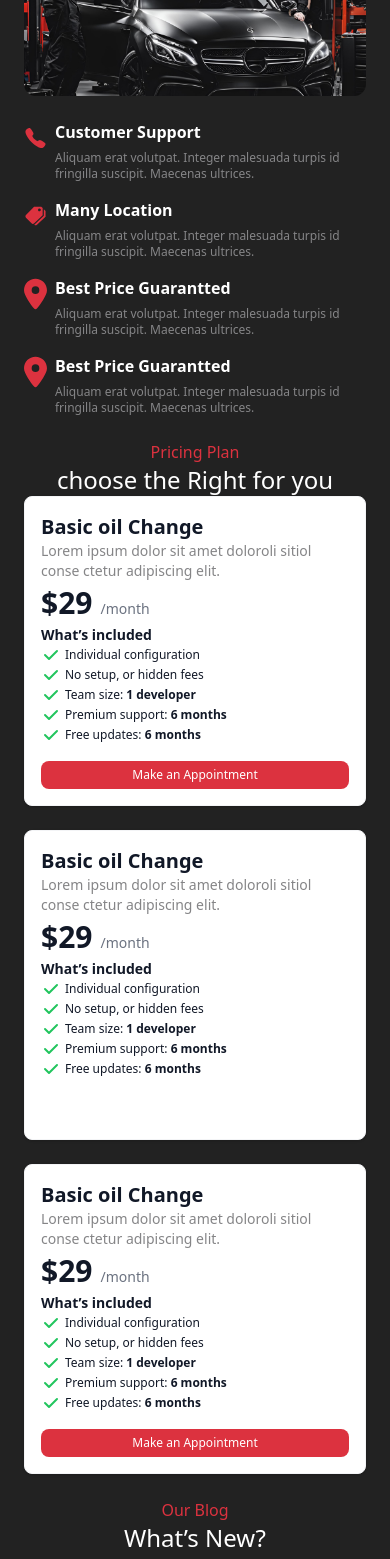
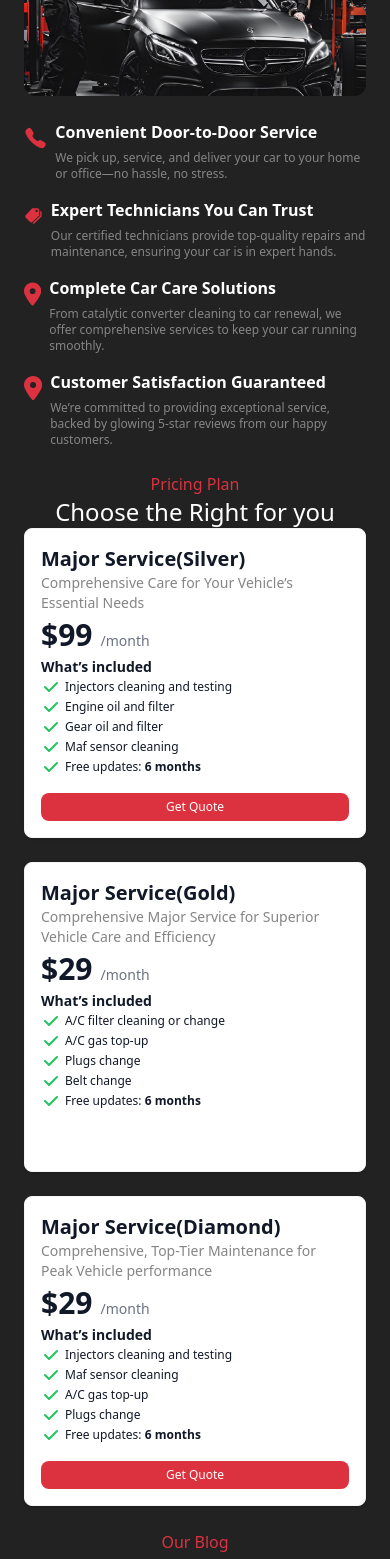
Before and after one commit to obsidiansixdevelopment/car-service, a Next.js app: page / in a window 390 px wide. Shown: the part 1680-3239 px from the top of the page. Built offline with nearby package versions, Linux system fonts and the light colour scheme.

Commit message:
content-change

```diff
--- a/src/pages/components/price-plan.jsx
+++ b/src/pages/components/price-plan.jsx
@@ -4,16 +4,17 @@ import HeadSubhead from './head-subhead'
 const PricePlan = () => {
   return (
     <div className="px-4 mx-auto max-w-screen-xl lg:px-6">
-          <HeadSubhead name={'Pricing Plan'} subname={'choose the Right for you'} />
+      <HeadSubhead name={'Pricing Plan'} subname={'Choose the Right for you'} />
       <div className=" grid md:grid-cols-3 sm:grid-cols-2 grid-cols-1 gap-6 xl:gap-10 lg:space-y-0 xl:px-0 px-2 md:mt-20">
         {/* Pricing Card */}
         <div className="flex flex-col p-4 mx-auto max-w-lg text-start text-gray-900 bg-white rounded-lg border border-gray-100 shadow dark:border-gray-600 xl:p-8 dark:bg-white dark:text-[#222222]">
-            <h3 className="md:mb-4 sm:mb-2 md:text-2xl text-xl font-semibold">Basic oil Change</h3>
+          <h3 className="md:mb-4 sm:mb-2 md:text-2xl text-xl font-semibold">Major Service(Silver)
+          </h3>
           <p className="font-normal text-[#858587] md:text-lg sm:text-base text-sm dark:text-gray-400">
-            Lorem ipsum dolor sit amet doloroli sitiol conse ctetur adipiscing elit.
+            Comprehensive Care for Your Vehicle’s Essential Needs
           </p>
           <div className="flex items-baseline md:my-4 sm:my-2 my-1">
-              <span className="mr-2 md:text-5xl sm:text-4xl text-3xl font-extrabold">$29</span>
+            <span className="mr-2 md:text-5xl sm:text-4xl text-3xl font-extrabold">$99</span>
             <span className="text-gray-500 dark:text-gray-400 md:text-base text-sm">/month</span>
           </div>
           <p className="md:text-lg sm:text-base text-sm font-bold">What’s included</p>
@@ -33,7 +34,8 @@ const PricePlan = () => {
                   clipRule="evenodd"
                 />
               </svg>
-                <span>Individual configuration</span>
+              <span>Injectors cleaning and testing
+              </span>
             </li>
             <li className="flex items-center md:space-x-3 space-x-1 md:text-base sm:text-sm text-xs">
               {/* Icon */}
@@ -49,24 +51,7 @@ const PricePlan = () => {
                   clipRule="evenodd"
                 />
               </svg>
-                <span>No setup, or hidden fees</span>
-              </li>
-              <li className="flex items-center md:space-x-3 space-x-1 md:text-base sm:text-sm text-xs">
-                {/* Icon */}
-                <svg
-                  className="flex-shrink-0 w-5 h-5 text-green-500 dark:text-green-400"
-                  fill="currentColor"
-                  viewBox="0 0 20 20"
-                  xmlns="http://www.w3.org/2000/svg"
-                >
-                  <path
-                    fillRule="evenodd"
-                    d="M16.707 5.293a1 1 0 010 1.414l-8 8a1 1 0 01-1.414 0l-4-4a1 1 0 011.414-1.414L8 12.586l7.293-7.293a1 1 0 011.414 0z"
-                    clipRule="evenodd"
-                  />
-                </svg>
-                <span>
-                  Team size: <span className="font-semibold">1 developer</span>
+              <span>Engine oil and filter
               </span>
             </li>
             <li className="flex items-center md:space-x-3 space-x-1 md:text-base sm:text-sm text-xs">
@@ -84,7 +69,25 @@ const PricePlan = () => {
                 />
               </svg>
               <span>
-                  Premium support: <span className="font-semibold">6 months</span>
+                Gear oil and filter
+              </span>
+            </li>
+            <li className="flex items-center md:space-x-3 space-x-1 md:text-base sm:text-sm text-xs">
+              {/* Icon */}
+              <svg
+                className="flex-shrink-0 w-5 h-5 text-green-500 dark:text-green-400"
+                fill="currentColor"
+                viewBox="0 0 20 20"
+                xmlns="http://www.w3.org/2000/svg"
+              >
+                <path
+                  fillRule="evenodd"
+                  d="M16.707 5.293a1 1 0 010 1.414l-8 8a1 1 0 01-1.414 0l-4-4a1 1 0 011.414-1.414L8 12.586l7.293-7.293a1 1 0 011.414 0z"
+                  clipRule="evenodd"
+                />
+              </svg>
+              <span>
+                Maf sensor cleaning
               </span>
             </li>
             <li className="flex items-center md:space-x-3 space-x-1 md:text-base sm:text-sm text-xs">
@@ -110,14 +113,15 @@ const PricePlan = () => {
             href="#"
             className="text-white bg-primary-600 hover:bg-primary-700 focus:ring-4 focus:ring-primary-200 font-medium rounded-lg text-xs md:px-5 sm:px-3 px-2 md:py-2.5 py-1.5 text-center dark:text-white  dark:focus:ring-primary-900 bg-primary-main md:text-sm"
           >
-            Make an Appointment
+            Get Quote
           </a>
         </div>
         <div className="relative">
           <div className="md:absolute bottom-10 flex flex-col p-4 mx-auto max-w-lg text-start text-gray-900 bg-white rounded-lg border border-gray-100 shadow dark:border-gray-600 xl:p-8 dark:bg-primary-main dark:text-white ">
-                <h3 className="md:mb-4 sm:mb-2 md:text-2xl text-xl font-semibold">Basic oil Change</h3>
+            <h3 className="md:mb-4 sm:mb-2 md:text-2xl text-xl font-semibold">Major Service(Gold)
+            </h3>
             <p className="font-normal text-[#858587] md:text-lg sm:text-base text-sm dark:text-gray-400">
-                Lorem ipsum dolor sit amet doloroli sitiol conse ctetur adipiscing elit.
+            Comprehensive Major Service for Superior Vehicle Care and Efficiency
             </p>
             <div className="flex items-baseline md:my-4 sm:my-2 my-1">
               <span className="mr-2 md:text-5xl sm:text-4xl text-3xl font-extrabold">$29</span>
@@ -140,7 +144,8 @@ const PricePlan = () => {
                     clipRule="evenodd"
                   />
                 </svg>
-                    <span>Individual configuration</span>
+                <span>A/C filter cleaning or change
+                </span>
               </li>
               <li className="flex items-center md:space-x-3 space-x-1 md:text-base sm:text-sm text-xs">
                 {/* Icon */}
@@ -156,24 +161,7 @@ const PricePlan = () => {
                     clipRule="evenodd"
                   />
                 </svg>
-                    <span>No setup, or hidden fees</span>
-                </li>
-                <li className="flex items-center md:space-x-3 space-x-1 md:text-base sm:text-sm text-xs">
-                    {/* Icon */}
-                    <svg
-                    className="flex-shrink-0 w-5 h-5 text-green-500 dark:text-green-400"
-                    fill="currentColor"
-                    viewBox="0 0 20 20"
-                    xmlns="http://www.w3.org/2000/svg"
-                    >
-                    <path
-                        fillRule="evenodd"
-                        d="M16.707 5.293a1 1 0 010 1.414l-8 8a1 1 0 01-1.414 0l-4-4a1 1 0 011.414-1.414L8 12.586l7.293-7.293a1 1 0 011.414 0z"
-                        clipRule="evenodd"
-                    />
-                    </svg>
-                    <span>
-                    Team size: <span className="font-semibold">1 developer</span>
+                <span>A/C gas top-up
                 </span>
               </li>
               <li className="flex items-center md:space-x-3 space-x-1 md:text-base sm:text-sm text-xs">
@@ -191,7 +179,25 @@ const PricePlan = () => {
                   />
                 </svg>
                 <span>
-                    Premium support: <span className="font-semibold">6 months</span>
+                Plugs change
+                </span>
+              </li>
+              <li className="flex items-center md:space-x-3 space-x-1 md:text-base sm:text-sm text-xs">
+                {/* Icon */}
+                <svg
+                  className="flex-shrink-0 w-5 h-5 text-green-500 dark:text-green-400"
+                  fill="currentColor"
+                  viewBox="0 0 20 20"
+                  xmlns="http://www.w3.org/2000/svg"
+                >
+                  <path
+                    fillRule="evenodd"
+                    d="M16.707 5.293a1 1 0 010 1.414l-8 8a1 1 0 01-1.414 0l-4-4a1 1 0 011.414-1.414L8 12.586l7.293-7.293a1 1 0 011.414 0z"
+                    clipRule="evenodd"
+                  />
+                </svg>
+                <span>
+                Belt change
                 </span>
               </li>
               <li className="flex items-center md:space-x-3 space-x-1 md:text-base sm:text-sm text-xs">
@@ -217,15 +223,16 @@ const PricePlan = () => {
               href="#"
               className="text-white bg-primary-600 hover:bg-primary-700 focus:ring-4 focus:ring-primary-200 font-medium rounded-lg text-xs md:px-5 sm:px-3 px-2 md:py-2.5 py-1.5 text-center dark:text-primary-main  dark:focus:ring-primary-900 bg-white md:text-sm"
             >
-                Make an Appointment
+              Get Quote
             </a>
           </div>
 
         </div>
         <div className="flex flex-col p-4 mx-auto max-w-lg text-start text-gray-900 bg-white rounded-lg border border-gray-100 shadow dark:border-gray-600 xl:p-8 dark:bg-white dark:text-[#222222]">
-            <h3 className="md:mb-4 sm:mb-2 md:text-2xl text-xl font-semibold">Basic oil Change</h3>
+          <h3 className="md:mb-4 sm:mb-2 md:text-2xl text-xl font-semibold">Major Service(Diamond)
+          </h3>
           <p className="font-normal text-[#858587] md:text-lg sm:text-base text-sm dark:text-gray-400">
-            Lorem ipsum dolor sit amet doloroli sitiol conse ctetur adipiscing elit.
+          Comprehensive, Top-Tier Maintenance for Peak Vehicle performance
           </p>
           <div className="flex items-baseline md:my-4 sm:my-2 my-1">
             <span className="mr-2 md:text-5xl sm:text-4xl text-3xl font-extrabold">$29</span>
@@ -248,7 +255,8 @@ const PricePlan = () => {
                   clipRule="evenodd"
                 />
               </svg>
-                <span>Individual configuration</span>
+              <span>Injectors cleaning and testing
+              </span>
             </li>
             <li className="flex items-center md:space-x-3 space-x-1 md:text-base sm:text-sm text-xs">
               {/* Icon */}
@@ -264,24 +272,7 @@ const PricePlan = () => {
                   clipRule="evenodd"
                 />
               </svg>
-                <span>No setup, or hidden fees</span>
-              </li>
-              <li className="flex items-center md:space-x-3 space-x-1 md:text-base sm:text-sm text-xs">
-                {/* Icon */}
-                <svg
-                  className="flex-shrink-0 w-5 h-5 text-green-500 dark:text-green-400"
-                  fill="currentColor"
-                  viewBox="0 0 20 20"
-                  xmlns="http://www.w3.org/2000/svg"
-                >
-                  <path
-                    fillRule="evenodd"
-                    d="M16.707 5.293a1 1 0 010 1.414l-8 8a1 1 0 01-1.414 0l-4-4a1 1 0 011.414-1.414L8 12.586l7.293-7.293a1 1 0 011.414 0z"
-                    clipRule="evenodd"
-                  />
-                </svg>
-                <span>
-                  Team size: <span className="font-semibold">1 developer</span>
+              <span>Maf sensor cleaning
               </span>
             </li>
             <li className="flex items-center md:space-x-3 space-x-1 md:text-base sm:text-sm text-xs">
@@ -299,7 +290,25 @@ const PricePlan = () => {
                 />
               </svg>
               <span>
-                  Premium support: <span className="font-semibold">6 months</span>
+              A/C gas top-up
+              </span>
+            </li>
+            <li className="flex items-center md:space-x-3 space-x-1 md:text-base sm:text-sm text-xs">
+              {/* Icon */}
+              <svg
+                className="flex-shrink-0 w-5 h-5 text-green-500 dark:text-green-400"
+                fill="currentColor"
+                viewBox="0 0 20 20"
+                xmlns="http://www.w3.org/2000/svg"
+              >
+                <path
+                  fillRule="evenodd"
+                  d="M16.707 5.293a1 1 0 010 1.414l-8 8a1 1 0 01-1.414 0l-4-4a1 1 0 011.414-1.414L8 12.586l7.293-7.293a1 1 0 011.414 0z"
+                  clipRule="evenodd"
+                />
+              </svg>
+              <span>
+              Plugs change
               </span>
             </li>
             <li className="flex items-center md:space-x-3 space-x-1 md:text-base sm:text-sm text-xs">
@@ -325,7 +334,7 @@ const PricePlan = () => {
             href="#"
             className="text-white bg-primary-600 hover:bg-primary-700 focus:ring-4 focus:ring-primary-200 font-medium rounded-lg text-xs md:px-5 sm:px-3 px-2 md:py-2.5 py-1.5 text-center dark:text-white  dark:focus:ring-primary-900 bg-primary-main md:text-sm"
           >
-            Make an Appointment
+            Get Quote
           </a>
         </div>
       </div>
--- a/src/pages/components/why-choose.jsx
+++ b/src/pages/components/why-choose.jsx
@@ -17,29 +17,36 @@ const WhyChoose = () => {
                 <div className="flex md:gap-6 sm:gap-4 gap-2">
                     <IoCall className="text-4xl sm:bg-white text-primary-main md:p-2 rounded-lg" />
                     <div>
-                        <p className="md:text-2xl sm:text-xl text-base font-semibold">Customer Support</p>
-                        <p className="text-[#858587] mt-1.5 md:text-base sm:text-sm text-xs">Aliquam erat volutpat. Integer malesuada turpis id fringilla suscipit. Maecenas ultrices.</p>
+                        <p className="md:text-2xl sm:text-xl text-base font-semibold">Convenient Door-to-Door Service</p>
+                        <p className="text-[#858587] mt-1.5 md:text-base sm:text-sm text-xs">We pick up, service, and deliver your car to your home or office—no hassle, no stress.
+                        </p>
                     </div>
                 </div>
                 <div className="flex md:gap-6 sm:gap-4 gap-2 md:my-10 sm:my-6 my-4">
                     <IoMdPricetags className="text-4xl sm:bg-white text-primary-main md:p-2 rounded-lg" />
                     <div>
-                        <p className="md:text-2xl sm:text-xl text-base font-semibold">Many Location</p>
-                        <p className="text-[#858587] mt-1.5 md:text-base sm:text-sm text-xs">Aliquam erat volutpat. Integer malesuada turpis id fringilla suscipit. Maecenas ultrices.</p>
+                        <p className="md:text-2xl sm:text-xl text-base font-semibold">Expert Technicians You Can Trust
+                        </p>
+                        <p className="text-[#858587] mt-1.5 md:text-base sm:text-sm text-xs">Our certified technicians provide top-quality repairs and maintenance, ensuring your car is in expert hands.
+                        </p>
                     </div>
                 </div>
                 <div className="flex md:gap-6 sm:gap-4 gap-2  md:my-10 sm:my-6 my-4">
                     <FaLocationDot className="text-4xl sm:bg-white text-primary-main md:p-2 rounded-lg" />
                     <div>
-                        <p className="md:text-2xl sm:text-xl text-base font-semibold">Best Price Guarantted</p>
-                        <p className="text-[#858587] mt-1.5 md:text-base sm:text-sm text-xs">Aliquam erat volutpat. Integer malesuada turpis id fringilla suscipit. Maecenas ultrices.</p>
+                        <p className="md:text-2xl sm:text-xl text-base font-semibold">Complete Car Care Solutions
+                        </p>
+                        <p className="text-[#858587] mt-1.5 md:text-base sm:text-sm text-xs">From catalytic converter cleaning to car renewal, we offer comprehensive services to keep your car running smoothly.
+                        </p>
                     </div>
                 </div>
                 <div className="flex md:gap-6 sm:gap-4 gap-2  md:my-10 sm:my-6">
                     <FaLocationDot className="text-4xl sm:bg-white text-primary-main md:p-2 rounded-lg" />
                     <div>
-                        <p className="md:text-2xl sm:text-xl text-base font-semibold">Best Price Guarantted</p>
-                        <p className="text-[#858587] mt-1.5 md:text-base sm:text-sm text-xs">Aliquam erat volutpat. Integer malesuada turpis id fringilla suscipit. Maecenas ultrices.</p>
+                        <p className="md:text-2xl sm:text-xl text-base font-semibold">Customer Satisfaction Guaranteed
+                        </p>
+                        <p className="text-[#858587] mt-1.5 md:text-base sm:text-sm text-xs">We’re committed to providing exceptional service, backed by glowing 5-star reviews from our happy customers.
+                        </p>
                     </div>
                 </div>
             </div>
--- a/src/pages/contact-us/index.jsx
+++ b/src/pages/contact-us/index.jsx
@@ -30,21 +30,22 @@ const ContactUs = () => {
                     <IoCall className="text-4xl bg-primary-main text-white p-2 rounded-lg" />
                     <div>
                         <p className="md:text-2xl sm:text-xl text-lg font-semibold">Phone</p>
-                        <p className="text-[#858587] mt-1.5">+91 7925846989 , +91 7925846989</p>
+                        <p className="text-[#858587] mt-1.5">+971 522336618 , 055 1199 065</p>
                     </div>
                 </div>
                 <div className="flex md:gap-6 gap-4 md:my-10 sm:my-8 my-6">
                     <IoMdPricetags className="text-4xl bg-primary-main text-white p-2 rounded-lg" />
                     <div>
                         <p className="md:text-2xl sm:text-xl text-lg font-semibold">Email</p>
-                        <p className="text-[#858587] mt-1.5">infoliquam@gmail.com</p>
+                        <p className="text-[#858587] mt-1.5">Albayadhgmc@gmail.com
+                        </p>
                     </div>
                 </div>
                 <div className="flex md:gap-6 gap-4 md:my-10 sm:my-8 my-6">
                     <FaLocationDot className="text-4xl bg-primary-main text-white p-2  rounded-lg max-md:w-16" />
                     <div>
                         <p className="md:text-2xl sm:text-xl text-lg font-semibold"> Location</p>
-                        <p className="text-[#858587] mt-1.5">Aliquam erat volutpat. Integer malesuada turpis id fringilla suscipit. Maecenas ultrices.</p>
+                        <p className="text-[#858587] mt-1.5">Al bayadh garage New industrial area 2 - Ajman-UAE</p>
                     </div>
                 </div>
             </div>
--- a/src/pages/pricing-plan/index.jsx
+++ b/src/pages/pricing-plan/index.jsx
@@ -68,7 +68,7 @@ const index = () => {
             </div>
             <div className="mt-6 text-center">
                 <button className="bg-red-500 text-white py-2 px-8 font-medium rounded-md">
-                Make an Appointment
+            Get Quote
                 </button>
             </div>
             </div>
```
Also changed, not shown: src/pages/components/aboutus-comp.jsx (+4 -12 lines). Lines whose indentation alone changed are shown as unchanged.
